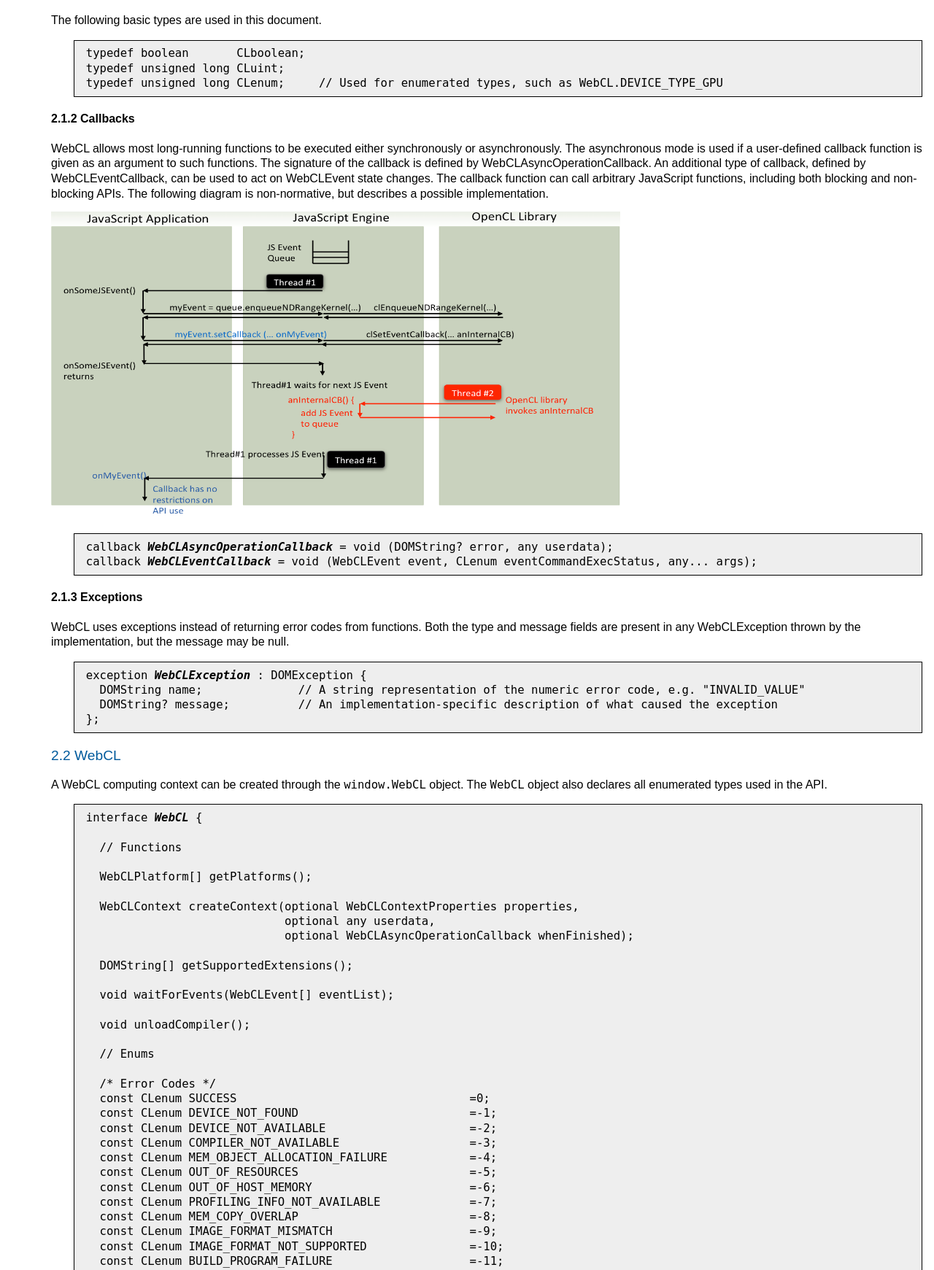
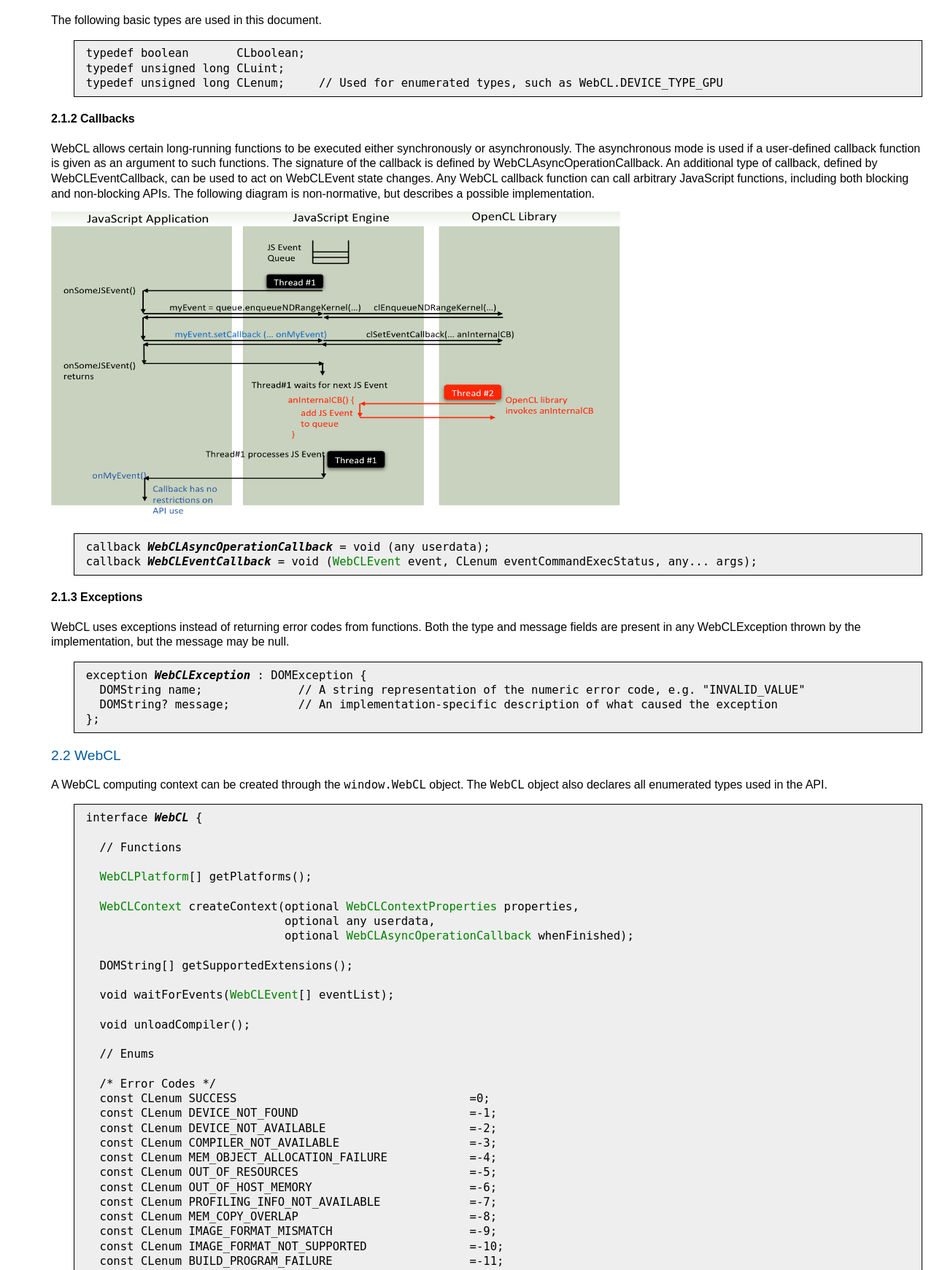
Before and after one commit to KhronosGroup/WebCL, a PHP site: page / in a window 1280 px wide. Shown: the part 1887-3628 px from the top of the page at 73% size. Run offline with PHP 8.4, Linux system fonts and the light colour scheme.

Commit message:
Restored support for 3D buffer regions, which had been accidentally removed; documented enqueueCopyBuffer; added hyperlinks in IDL sections; fixed misdirected links to CL spec
git-svn-id: https://cvs.khronos.org/svn/repos/WebCL/trunk/spec@17110 e7fa87d3-cd2b-0410-9028-fcbf551c1848

```diff
--- a/latest/index.html
+++ b/latest/index.html
@@ -15,11 +15,11 @@
       // Convert WebCL class names into hyperlinks pointing
       // to the respective class definitions.
 
-      var hrefs = $('.idl-code');
+      var hrefs = $('.idl, .idl-code');
       var targets = $('dfn');
       for (var i=0; i < targets.length; i++) {
         var className = targets[i].id;
-        var classRegExp = new RegExp(className+" ", "g");
+        var classRegExp = new RegExp(className+"\[\? \]", "g");
         var classArrayRegExp = new RegExp(className+"\\[\\]", "g");
         var classLink = "<a href='#" + className.toUpperCase() + "'>" + className + "<\/a>";
         hrefs.each(function() {
@@ -193,20 +193,21 @@ typedef unsigned long CLenum;     // Used for enumerated types, such as WebCL.DE
     <h4><a id="WEBCLASYNCOPERATIONCALLBACK"><a id="WEBCLEVENTCALLBACK">Callbacks</a></a></h4>
 
     <p>
-      WebCL allows most long-running functions to be executed either
-      synchronously or asynchronously. The asynchronous mode is used
-      if a user-defined callback function is given as an argument to
-      such functions. The signature of the callback is defined by
+      WebCL allows certain long-running functions to be executed
+      either synchronously or asynchronously. The asynchronous mode is
+      used if a user-defined callback function is given as an argument
+      to such functions. The signature of the callback is defined by
       WebCLAsyncOperationCallback.  An additional type of callback,
       defined by WebCLEventCallback, can be used to act on WebCLEvent
-      state changes. The callback function can call arbitrary JavaScript
-      functions, including both blocking and non-blocking APIs.  The
-      following diagram is non-normative, but describes a possible implementation.
+      state changes. Any WebCL callback function can call arbitrary
+      JavaScript functions, including both blocking and non-blocking
+      APIs.  The following diagram is non-normative, but describes a
+      possible implementation.
     </p>
     <img alt="callback" src="resources/callback.png" height="420" width="780"/>
 
 <pre class="idl">
-callback <dfn id="WebCLAsyncOperationCallback">WebCLAsyncOperationCallback</dfn> = void (DOMString? error, any userdata);
+callback <dfn id="WebCLAsyncOperationCallback">WebCLAsyncOperationCallback</dfn> = void (any userdata);
 callback <dfn id="WebCLEventCallback">WebCLEventCallback</dfn> = void (WebCLEvent event, CLenum eventCommandExecStatus, any... args);
 </pre>
 
@@ -469,7 +470,6 @@ interface <dfn id="WebCL">WebCL</dfn> {
   /* cl_mem_object_type */
   const CLenum MEM_OBJECT_BUFFER                        =0x10F0;
   const CLenum MEM_OBJECT_IMAGE2D                       =0x10F1;
-  const CLenum MEM_OBJECT_IMAGE3D                       =0x10F2;
 
   /* cl_mem_info */
   const CLenum MEM_TYPE                                 =0x1100;
@@ -866,7 +866,7 @@ interface <dfn id="WebCLContext">WebCLContext</dfn> {
 dictionary <dfn id="WebCLImageDescriptor">WebCLImageDescriptor</dfn> {
   CLenum channelOrder = WebCL.RGBA;        // Default: RGB colors + alpha
   CLenum channelType = WebCL.UNORM_INT8;   // Default: 8-bit unsigned colors normalized to [0, 1]
-  CLuint[] size = [ 1, 1 ];
+  CLuint[2] size = [ 1, 1 ];
   CLuint pitch = 0;
 }
 </pre>
@@ -1054,15 +1054,21 @@ interface <dfn id="WebCLCommandQueue">WebCLCommandQueue</dfn> {
         <dt class="idl-code">WebCLEvent enqueueCopyBuffer(WebCLRegion srcBuffer, WebCLRegion dstBuffer,
         optional WebCLEvent[] eventWaitList = null, optional CLboolean generateEvent = false)
         <span class="cl-spec">(<a href="http://www.khronos.org/registry/cl/specs/opencl-1.1.pdf#nameddest=section-5.2.2">OpenCL 1.1 §5.2.2</a>,
-        <a class="nonnormative" href="http://www.khronos.org/registry/cl/sdk/1.1/docs/man/xhtml/clEnqueueCopyBuffer.html">man page</a>)</span>
-        </dt>
-            <dd>
+        <a class="nonnormative" href="http://www.khronos.org/registry/cl/sdk/1.1/docs/man/xhtml/clEnqueueCopyBufferRect.html">man page</a>)</span>
+        </dt>
+            <dd>
+              The source and destination regions are treated as 1D, 2D
+              or 3D, depending on their `size` property (which must be
+              the same for both regions).  If `size[2]` is greater
+              than 1, the regions are 3D; otherwise, if `size[1]` is
+              greater than 1, the regions are 2D; otherwise, they are
+              1D.
             </dd>
 
         <dt class="idl-code">WebCLEvent enqueueCopyImage(WebCLRegion srcImage, WebCLRegion dstImage,
         optional WebCLEvent[] eventWaitList = null, optional CLboolean generateEvent = false)
         <span class="cl-spec">(<a href="http://www.khronos.org/registry/cl/specs/opencl-1.1.pdf#nameddest=section-5.2.2">OpenCL 1.1 §5.2.2</a>,
-        <a class="nonnormative" href="http://www.khronos.org/registry/cl/sdk/1.1/docs/man/xhtml/clEnqueueCopyBuffer.html">man page</a>)</span>
+        <a class="nonnormative" href="http://www.khronos.org/registry/cl/sdk/1.1/docs/man/xhtml/clEnqueueCopyImage.html">man page</a>)</span>
         </dt>
             <dd>
             </dd>
@@ -1098,7 +1104,7 @@ interface <dfn id="WebCLCommandQueue">WebCLCommandQueue</dfn> {
                                                          optional WebCLEvent[] eventWaitList = null,
                                                          optional CLboolean generateEvent = false)
         <span class="cl-spec">(<a href="http://www.khronos.org/registry/cl/specs/opencl-1.1.pdf#nameddest=section-5.2.2">OpenCL 1.1 §5.2.2</a>,
-        <a class="nonnormative" href="http://www.khronos.org/registry/cl/sdk/1.1/docs/man/xhtml/clEnqueueReadBuffer.html">man page</a>)</span>
+        <a class="nonnormative" href="http://www.khronos.org/registry/cl/sdk/1.1/docs/man/xhtml/clEnqueueReadImage.html">man page</a>)</span>
         </dt>
             <dd>
             </dd>
@@ -1113,7 +1119,7 @@ interface <dfn id="WebCLCommandQueue">WebCLCommandQueue</dfn> {
                                                            optional WebCLEvent[] eventWaitList = null,
                                                            optional CLboolean generateEvent = false)
         <span class="cl-spec">(<a href="http://www.khronos.org/registry/cl/specs/opencl-1.1.pdf#nameddest=section-5.2.2">OpenCL 1.1 §5.2.2</a>,
-        <a class="nonnormative" href="http://www.khronos.org/registry/cl/sdk/1.1/docs/man/xhtml/clEnqueueTask.html">man page</a>)</span>
+        <a class="nonnormative" href="http://www.khronos.org/registry/cl/sdk/1.1/docs/man/xhtml/clEnqueueWriteBuffer.html">man page</a>)</span>
         </dt>
             <dd>
               The WebCLRegion object contains the Array and offset in bytes being written.
@@ -1124,7 +1130,7 @@ interface <dfn id="WebCLCommandQueue">WebCLCommandQueue</dfn> {
                                                           optional WebCLEvent[] eventWaitList = null,
                                                           optional CLboolean generateEvent = false)
         <span class="cl-spec">(<a href="http://www.khronos.org/registry/cl/specs/opencl-1.1.pdf#nameddest=section-5.2.2">OpenCL 1.1 §5.2.2</a>,
-        <a class="nonnormative" href="http://www.khronos.org/registry/cl/sdk/1.1/docs/man/xhtml/clEnqueueTask.html">man page</a>)</span>
+        <a class="nonnormative" href="http://www.khronos.org/registry/cl/sdk/1.1/docs/man/xhtml/clEnqueueWriteImage.html">man page</a>)</span>
         </dt>
             <dd>
               The WebCLRegion object contains the Array and offset in bytes being written.
@@ -1165,7 +1171,7 @@ interface <dfn id="WebCLCommandQueue">WebCLCommandQueue</dfn> {
 
         <dt class="idl-code">WebCLEvent enqueueTask(WebCLKernel kernel, optional CLboolean generateEvent = false)
         <span class="cl-spec">(<a href="http://www.khronos.org/registry/cl/specs/opencl-1.1.pdf#nameddest=section-5.8">OpenCL 1.1 §5.8</a>,
-        <a class="nonnormative" href="http://www.khronos.org/registry/cl/sdk/1.1/docs/man/xhtml/clWaitForEvents.html">man page</a>)</span>
+        <a class="nonnormative" href="http://www.khronos.org/registry/cl/sdk/1.1/docs/man/xhtml/clEnqueueTask.html">man page</a>)</span>
         </dt>
             <dd>
             </dd>
@@ -1243,9 +1249,9 @@ interface <dfn id="WebCLCommandQueue">WebCLCommandQueue</dfn> {
 <pre class="idl">
 dictionary <dfn id="WebCLRegion">WebCLRegion</dfn> {
   WebCLMemoryObject? buffer = null;
-  CLuint[2] origin = [0, 0];
-  CLuint[2] size = [1, 1];
-  CLuint pitch = 0;                // applies for 2D buffers and images only
+  CLuint[3] origin = [0, 0, 0];       // 3rd element applies to 3D buffers only
+  CLuint[3] size = [1, 1, 1];         // 3rd element applies to 3D buffers only
+  CLuint[2] pitch = [0, 0];           // 2nd element applies to 3D buffers only
 }
 </pre>
 <pre class="example">
@@ -1314,8 +1320,8 @@ function copyBufferRect(srcBuffer, dstBuffer, srcX, srcY, dstX, dstY, w, h, pitc
   // The row pitch could be different for source and destination,
   // but is assumed to be the same in this example.
 
-  var srcRegion = { size: [w, h], pitch: pitch, origin: [srcX, srcY] };
-  var dstRegion = { size: [w, h], pitch: pitch, origin: [dstX, dstY] };
+  var srcRegion = { size: [w, h], pitch: [pitch], origin: [srcX, srcY] };
+  var dstRegion = { size: [w, h], pitch: [pitch], origin: [dstX, dstY] };
   queue.enqueueCopyBuffer(srcBuffer, dstBuffer, srcRegion, dstRegion);
 
   // For comparison, here's the same operation with a raw parameter
@@ -1376,7 +1382,8 @@ queue.enqueueNDRangeKernel(kernel3, null, globals, null, events);
             Warning: this method is valid only if WebCL context was created with a WebGL shared group.<br>
 
             WebCLGLObjectInfo is defined as the following dictionary:
-<pre class="idl">interface <dfn id="WebCLGLObjectInfo">WebCLGLObjectInfo</dfn> {
+<pre class="idl" id="WEBCLGLOBJECTINFO">
+interface <dfn id="WebCLGLObjectInfo">WebCLGLObjectInfo</dfn> {
   CLenum type, // type of GL object attached to this memory object
   GLuint name  // GL object name used to create this memory object
 }
--- a/latest/resources/default.css
+++ b/latest/resources/default.css
@@ -648,7 +648,8 @@ dt { font-weight: bold }
 pre, code { font-size: 1.2em; font-family: monospace; } /* navigator 4 requires this */
 
 pre.idl { border: solid thin; background: #EEEEEE; color: black; padding: 0.5em 1em; min-width: 61em;}
-pre.idl :link, pre.idl :visited { color: inherit; background: transparent; }
+pre.idl :link, pre.idl :visited { color: inherit; color: green; text-decoration: none; background: transparent;  }
+pre.idl :hover { text-decoration: underline; }
 
 dl.methods {
     color: black;
```
